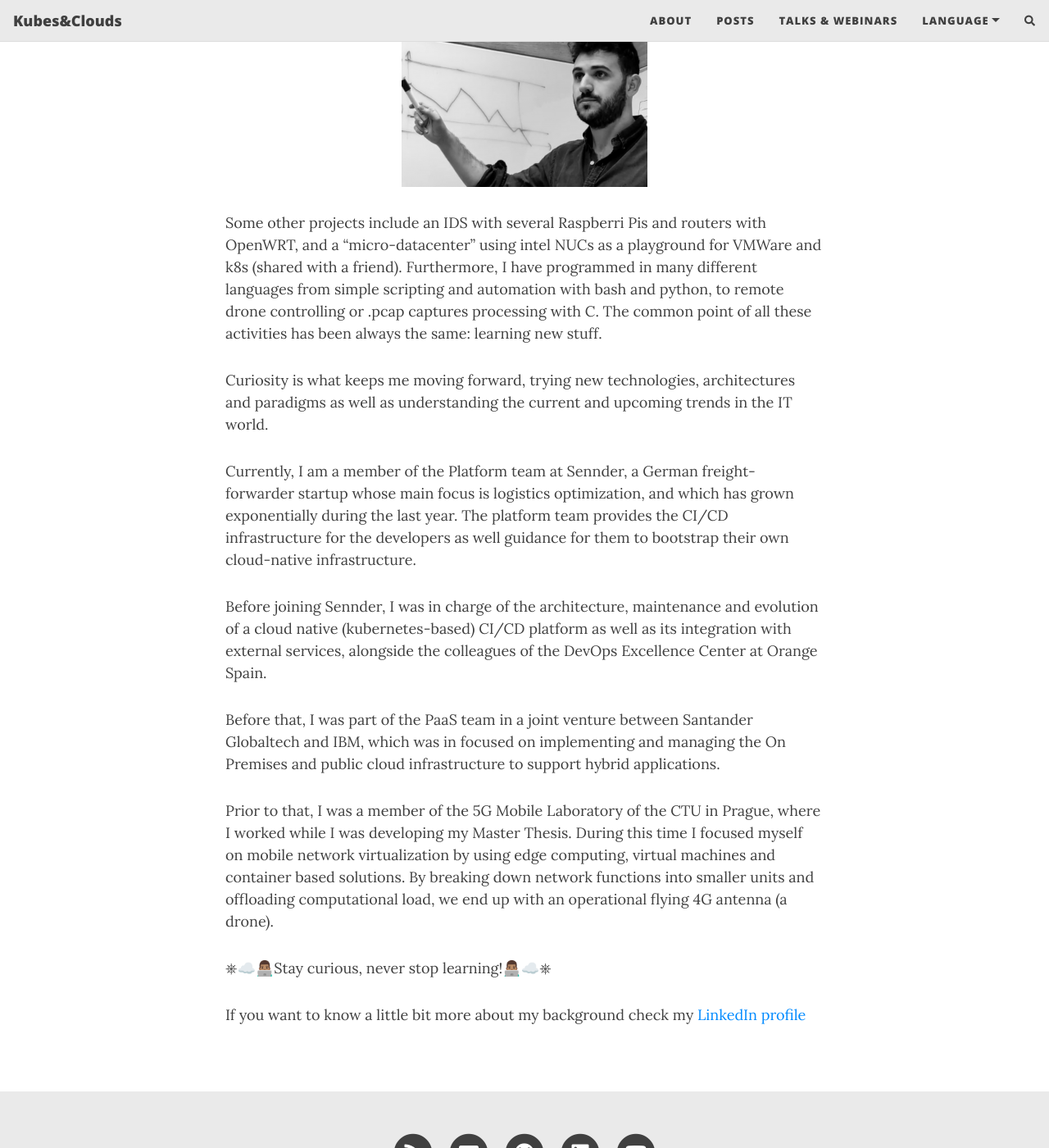
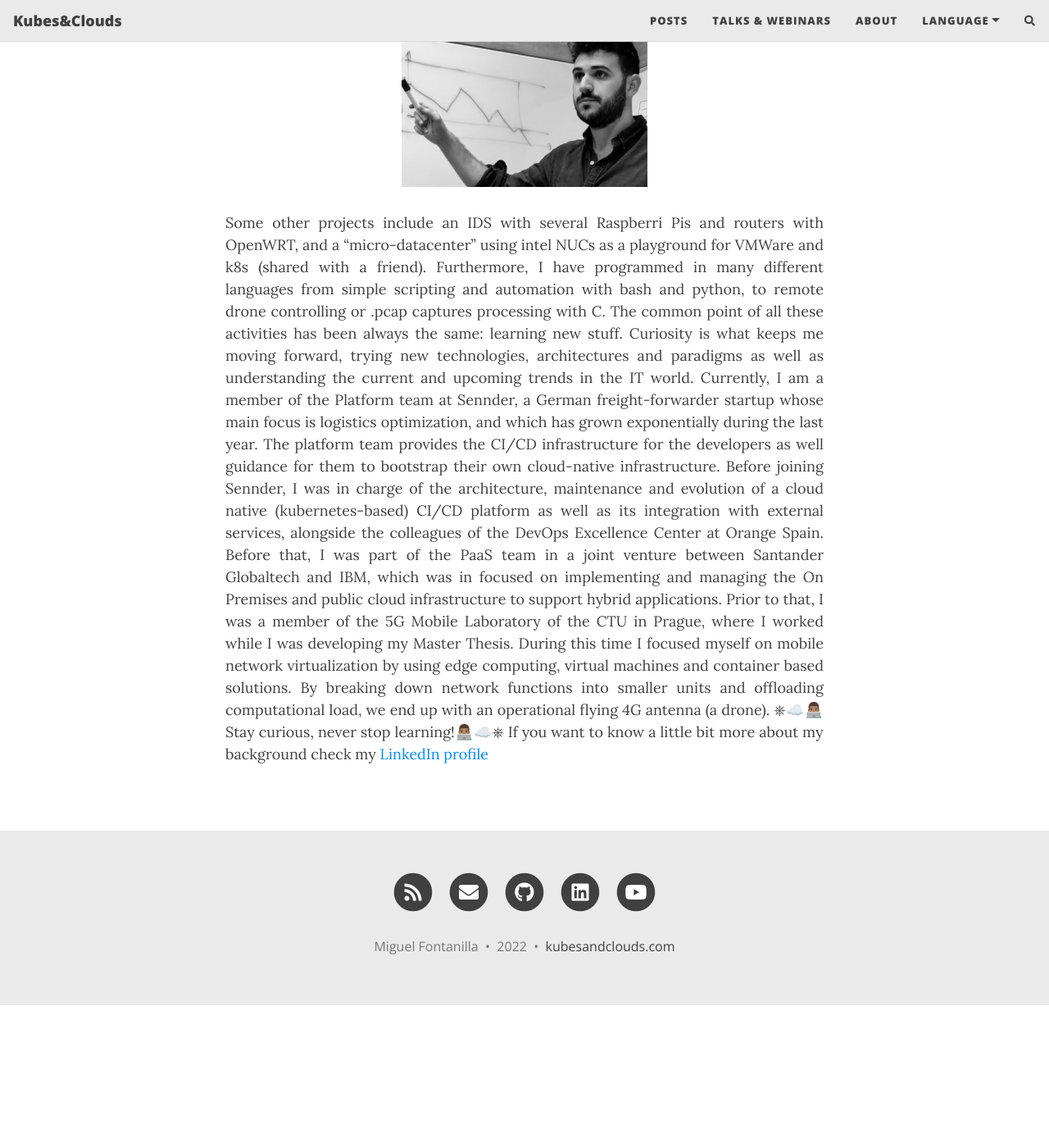
Before and after one commit to mifonpe/mifonpe.github.io, a Jekyll site: the page built from aboutme.md, in a window 1280 px wide and 1400 px high, scrolled down 534 px. Shown: the whole window at 82% size. Built offline with Jekyll 4.4.1, drawn with Linux system fonts in a browser that asks for light colours; nearby versions of some CDN libraries; comment, search, counter and statistics services are not loaded; after the commit the page ends 1760 px from its top, so only the background shows below that.

Commit message:
test: justify

```diff
--- a/_config.yml
+++ b/_config.yml
@@ -20,9 +20,9 @@ author: Miguel Fontanilla
 ###############################################
 
 navbar-links:
-  About: "aboutme"
   Posts:
   Talks & webinars: "talks"
+  About: "aboutme"
   Language:
     - 🇬🇧:
     - 🇪🇸:
@@ -41,7 +41,6 @@ round-avatar: false
 # then specify the following parameter
 #title-img: /path/to/image
 
-
 #####################################
 # --- Footer social media links --- #
 #####################################
@@ -56,25 +55,20 @@ social-network-links:
 #  twitter: mifonpe
 # patreon: mifonpe
   youtube: c/mifonpe
-#  medium: yourname
-#  reddit: yourname
+#  medium:
+#  reddit:
   linkedin: miguel-fontanilla-14114710b/
-#  xing: yourname
-#  stackoverflow: "3943160/daattali"
-#  snapchat: deanat78
-#  instagram: deanat78
-#  spotify: yourname
-#  telephone: +14159998888
-#  steam: deanat78
-#  twitch: yourname
-#  yelp: yourname
-#  telegram: yourname
-#  calendly: yourname
-#  mastodon: instance.url/@username
-#  ORCID: your ORCID ID
-#  google-scholar: your google scholar
-#  discord: invite/invite_code or users/userid
-
+#  xing:
+#  stackoverflow:
+#  snapchat:
+#  instagram:
+#  spotify:
+#  telephone:
+#  steam:
+#  twitch:
+#  yelp:
+#  telegram:
+#  calendly:
 
 # If you want your website to generate an RSS feed, provide a description
 # The URL for the feed will be https://<your_website>/feed.xml
--- a/aboutme.md
+++ b/aboutme.md
@@ -4,12 +4,15 @@ title: About me
 subtitle: Some more information about the author
 ---
 
+<p style='text-align: justify;'>
 I have been always fascinated by technology and computers, since I was child. I studied my Bachelor’s Degree and Master’s Degree in Telecommunications Engineering, focusing myself mainly on telematics, network architecture and systems architecture. In the meantime I destroyed several OSs by playing with the linux kernel (the bright side is that I learned how to restore and fix them😅). I also maintained some services on top of several hosting and server providers as well as AWS, just for the very sake of it (and to earn a little bit of money).
+</p>
 
 <p align="center">
   <img src="/assets/img/about_me.png">
 </p>
 
+<p style='text-align: justify;'>
 Some other projects include an IDS with several Raspberri Pis and routers with OpenWRT, and a “micro-datacenter” using intel NUCs as a playground for VMWare and k8s (shared with a friend). Furthermore, I have programmed in many different languages from simple scripting and automation with bash and python, to remote drone controlling or .pcap captures processing with C. The common point of all these activities has been always the same: learning new stuff.
 
 Curiosity is what keeps me moving forward, trying new technologies, architectures and paradigms as well as understanding the current and upcoming trends in the IT world.
@@ -25,3 +28,4 @@ Prior to that, I was a member of the 5G Mobile Laboratory of the CTU in Prague,
 ⎈☁️👨🏽‍💻Stay curious, never stop learning!👨🏽‍💻☁️⎈
 
 If you want to know a little bit more about my background check my <a href="https://www.linkedin.com/in/miguel-fontanilla-14114710b/" target="_blank" rel="noopener">LinkedIn profile</a>
+</p>
```
